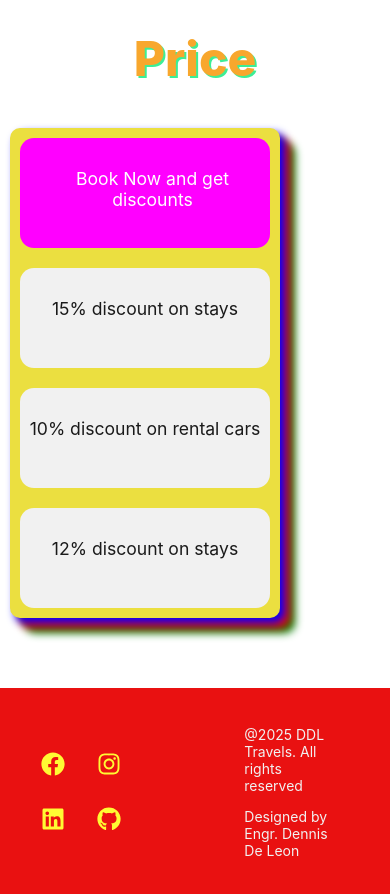
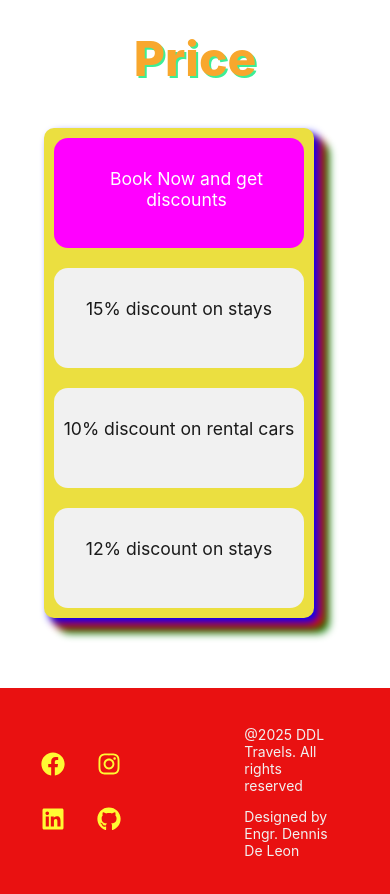
Before and after one commit to 245892/travelling_site, a React (Vite) app: page / in a window 390 px wide. Shown: the part 5980-6874 px from the top of the page. Built offline with nearby package versions, Linux system fonts and the light colour scheme.

Commit message:
Latest Update

```diff
--- a/src/App.css
+++ b/src/App.css
@@ -449,8 +449,8 @@ ul {
     @media (max-width: 750px) {
       .price .flex-container5{
         flex-direction: column;
-        margin-left: 10px;
-        margin-right: 30px;
+        margin-left: 44px;
+        margin-right: 20px;
         width: 270px;
       }
      /* .div1 {
```
